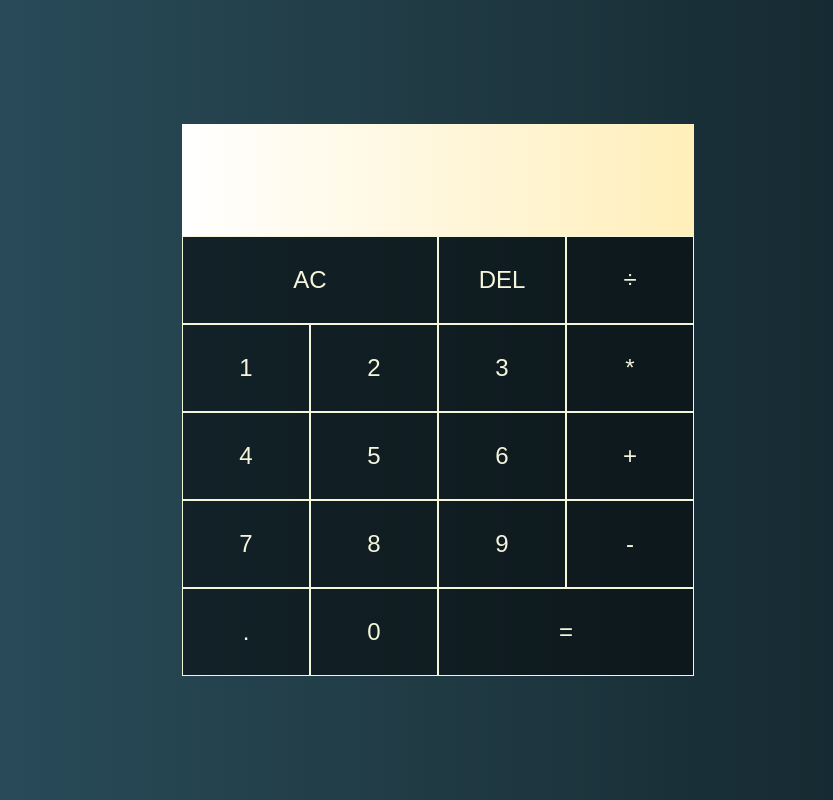
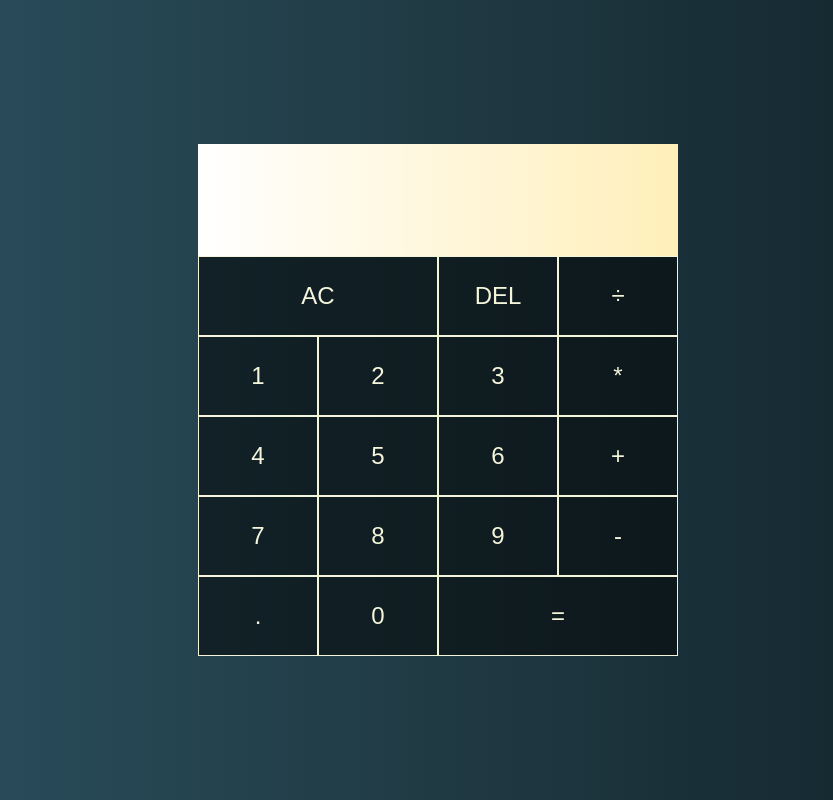
Before and after one commit to KeyurGK/Calculator, a React (Create React App) app: page / in a window 1280 px wide. Shown: the whole page, without its empty margins (202-1035 px from the left). Built offline with nearby package versions, Linux system fonts and the light colour scheme.

Commit message:
media query commit

```diff
--- a/src/App.css
+++ b/src/App.css
@@ -63,7 +63,7 @@ word-break:break-all;
 }
 @media(min-width:900px){
   .calculator-grid{
-    grid-template-columns:repeat(4,8rem);
-    grid-template-rows:minmax(7rem,auto) repeat(5,5.5rem);
+    grid-template-columns:repeat(4,7.5rem);
+    grid-template-rows:minmax(7rem,auto) repeat(5,5rem);
   }
 }
```
